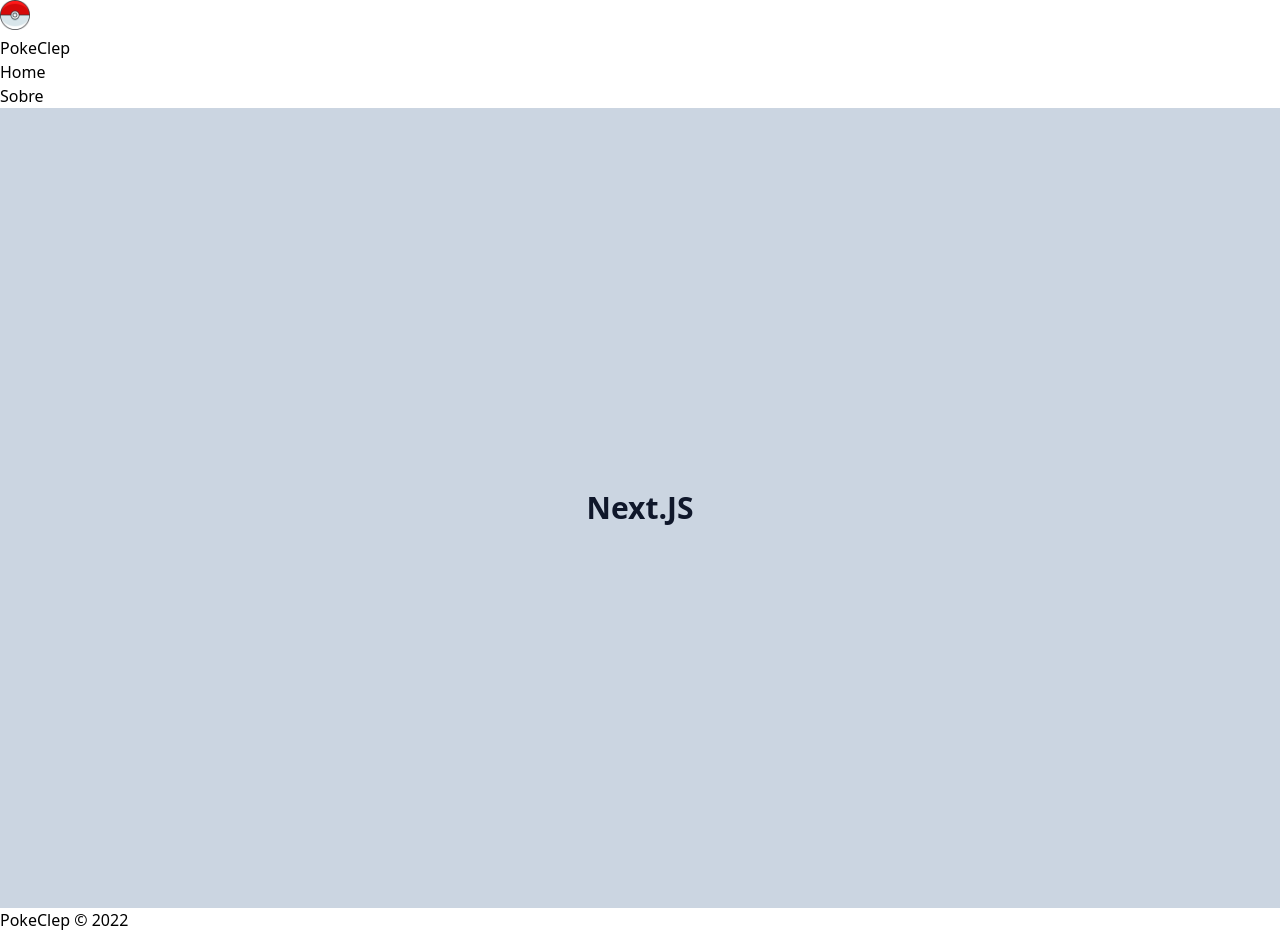
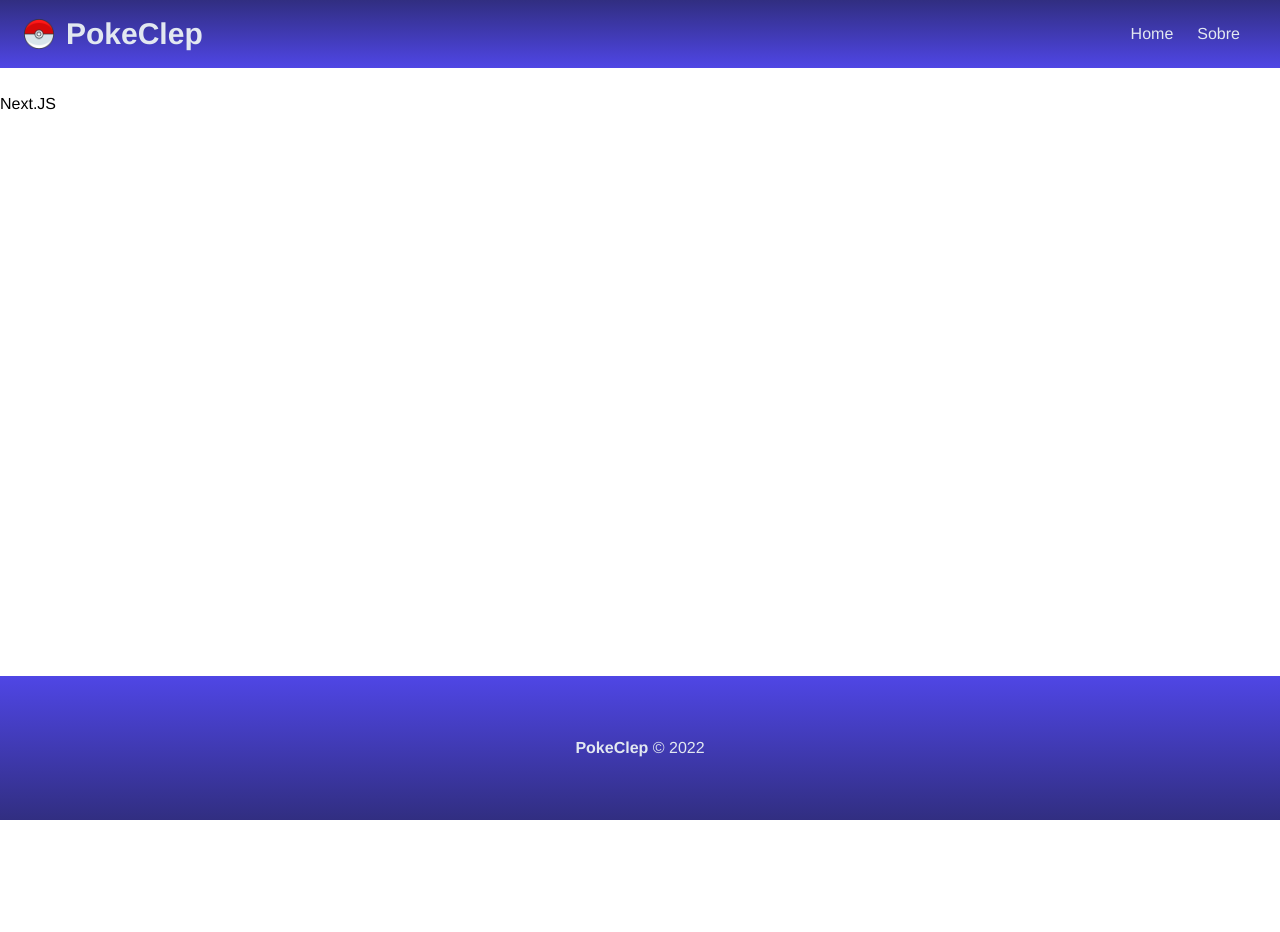
Before and after one commit to clepverse/next-pokeclep, a Next.js app: page / in a window 1280 px wide. After the commit the page ends 820 px from the top, so only its background shows below. Built offline with nearby package versions, Linux system fonts and the light colour scheme.

Commit message:
Estilização do Header e Footer

```diff
--- a/components/Footer.js
+++ b/components/Footer.js
@@ -1,8 +1,9 @@
 export default function Footer() {
   return (
-    <footer className="">
+    <footer className="flex items-center justify-center bg-gradient-to-t from-indigo-900 to-indigo-600 h-36 mt-6   text-slate-200">
       <p className="">
-        <span className="">PokeClep</span> &copy; {new Date().getFullYear()}
+        <span className="font-bold">PokeClep</span> &copy;{" "}
+        {new Date().getFullYear()}
       </p>
     </footer>
   );
--- a/components/Layout.js
+++ b/components/Layout.js
@@ -4,14 +4,14 @@ import Navbar from "./Navbar";
 
 export default function Layout({ children }) {
   return (
-    <>
+    <div className="font-helv">
       <Head>
         <title>PokeClep</title>
         <link rel="shortcut icon" href="/images/favicon.ico" />
       </Head>
       <Navbar />
-      <main className="">{children}</main>
+      <main className="min-h-70">{children}</main>
       <Footer />
-    </>
+    </div>
   );
 }
--- a/components/Navbar.js
+++ b/components/Navbar.js
@@ -1,28 +1,31 @@
 import Link from "next/link";
 import Image from "next/image";
 
-
 export default function Navbar() {
   return (
-    <nav className="">
-      <div className="">
+    <nav className="flex justify-between items-center py-4 px-3 sm:px-6 mb-6 bg-gradient-to-b from-indigo-900 to-indigo-600 text-slate-200">
+      <div className="flex justify-center items-center">
         <Image
           src="/images/pokeball.png"
           alt="pokeclep"
           width={30}
           height={30}
         />
-        <h1 className="">PokeClep</h1>
+        <h1 className="ml-3 text-xl sm:text-3xl font-semibold">PokeClep</h1>
       </div>
-      <ul className="">
-        <li>
+      <ul className="flex">
+        <li className="mr-2">
           <Link href="/">
-            <a>Home</a>
+            <a className="p-2 transition-all duration-100 hover:border-b-2 border-slate-100">
+              Home
+            </a>
           </Link>
         </li>
-        <li>
+        <li className="mr-2">
           <Link href="/sobre">
-            <a>Sobre</a>
+            <a className="p-2 transition-all duration-100 hover:border-b-2 border-slate-100">
+              Sobre
+            </a>
           </Link>
         </li>
       </ul>
--- a/pages/index.js
+++ b/pages/index.js
@@ -1,7 +1,7 @@
 export default function Home() {
   return (
-    <div className="flex justify-center items-center w-full h-screen bg-slate-300">
-      <h1 className="text-3xl font-bold text-slate-900 ">Next.JS</h1>
+    <div className="">
+      <h1 className="">Next.JS</h1>
     </div>
   );
 }
--- a/tailwind.config.js
+++ b/tailwind.config.js
@@ -1,7 +1,14 @@
 module.exports = {
   content: ["./pages/**/*.{js,jsx}", "./components/**/*.{js,jsx}"],
   theme: {
-    extend: {},
+    extend: {
+      fontFamily: {
+        helv: "Helvetica, Arial, sans-serif",
+      },
+      minHeight: {
+        70: "70vh",
+      },
+    },
   },
   plugins: [],
 };
```
